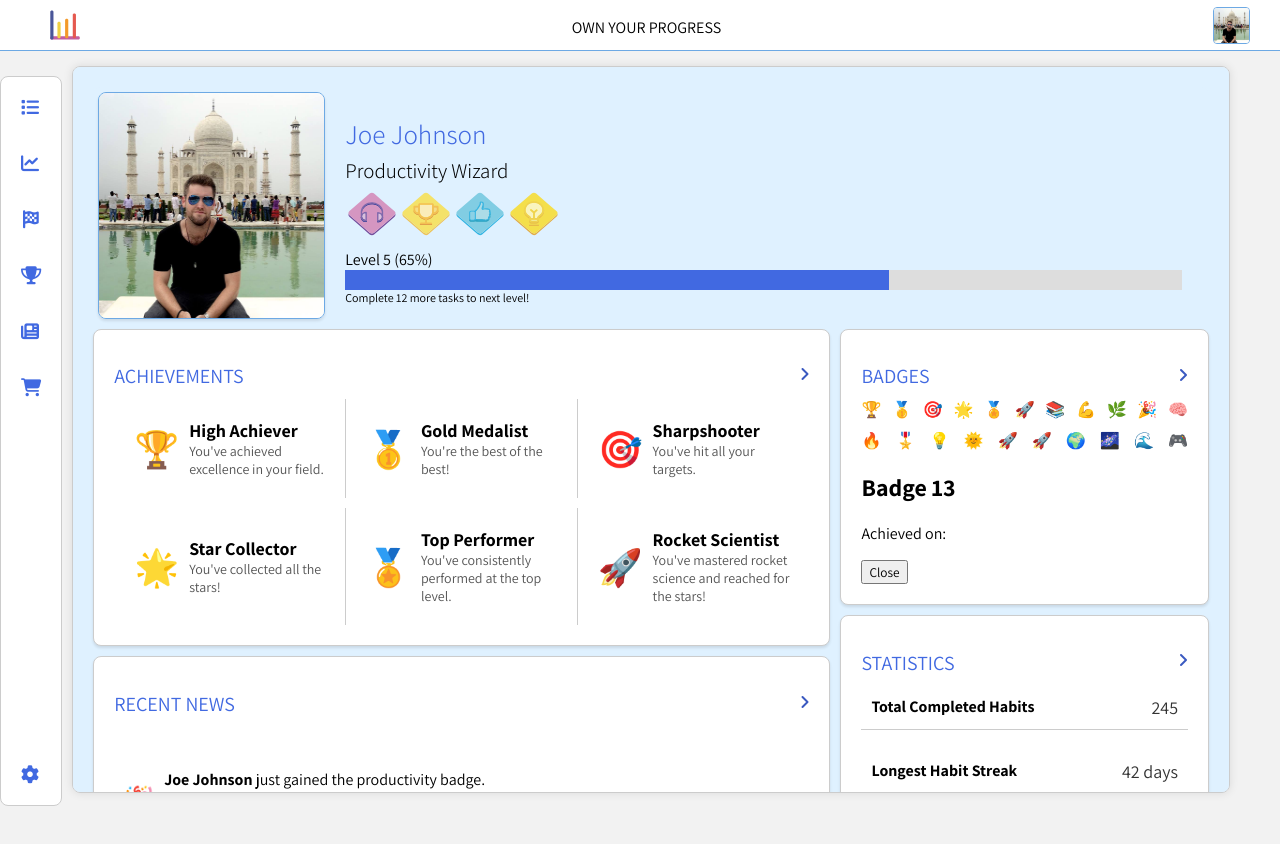
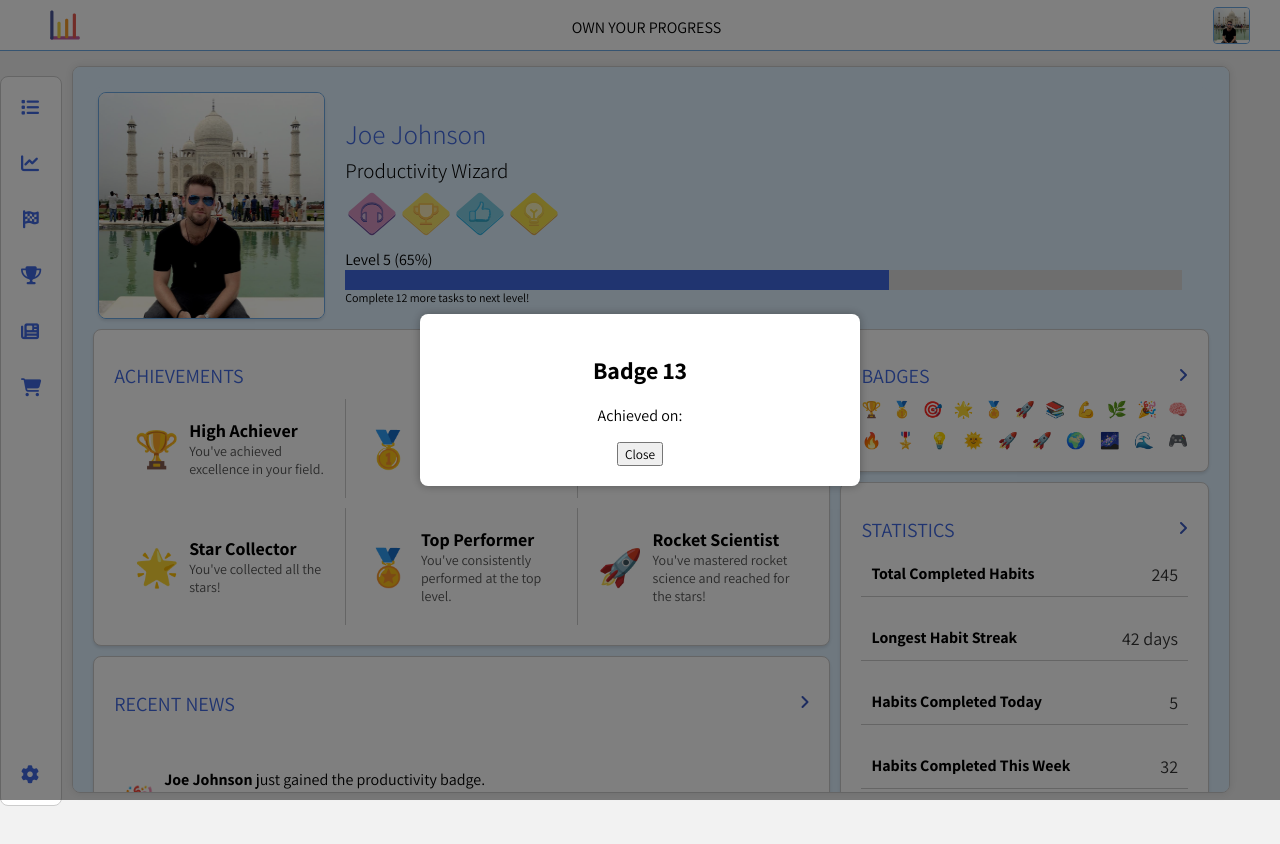
Before and after one commit to joseph-johnson27001/habits_tracker, a Vue app: page /#/profile in a window 1280 px wide. Both pictures are taken after a click on the element "🎖️". Shown: the top 844 px of the page. Built offline with nearby package versions, Linux system fonts and the light colour scheme.

Commit message:
Badge modal overlay and positioning

```diff
--- a/src/components/ProfilePage/components/BadgeModal.vue
+++ b/src/components/ProfilePage/components/BadgeModal.vue
@@ -1,10 +1,12 @@
 <template>
-  <div class="badge-modal" v-if="isVisible">
-    <div class="modal-content">
-      <h2>{{ selectedBadge.name }}</h2>
-      <p>{{ selectedBadge.description }}</p>
-      <p>Achieved on: {{ selectedBadge.achievedOn }}</p>
-      <button @click="closeModal">Close</button>
+  <div class="badge-modal-overlay" v-if="isVisible" @click="closeModal">
+    <div class="badge-modal">
+      <div class="modal-content">
+        <h2>{{ selectedBadge.name }}</h2>
+        <p>{{ selectedBadge.description }}</p>
+        <p>Achieved on: {{ selectedBadge.achievedOn }}</p>
+        <button @click="closeModal">Close</button>
+      </div>
     </div>
   </div>
 </template>
@@ -24,5 +26,31 @@ export default {
 </script>
 
 <style scoped>
-/* Style your modal as needed */
+.badge-modal-overlay {
+  position: fixed;
+  top: 0;
+  left: 0;
+  width: 100%;
+  height: 100%;
+  background: rgba(0, 0, 0, 0.5);
+  display: flex;
+  justify-content: center;
+  align-items: center;
+  z-index: 999;
+}
+
+.badge-modal {
+  background: white;
+  border-radius: 8px;
+  padding: 20px;
+  box-shadow: 0 0 10px rgba(0, 0, 0, 0.3);
+  max-width: 400px;
+  width: 100%;
+}
+
+.modal-content {
+  text-align: center;
+}
+
+/* Add more styles as needed */
 </style>
```
